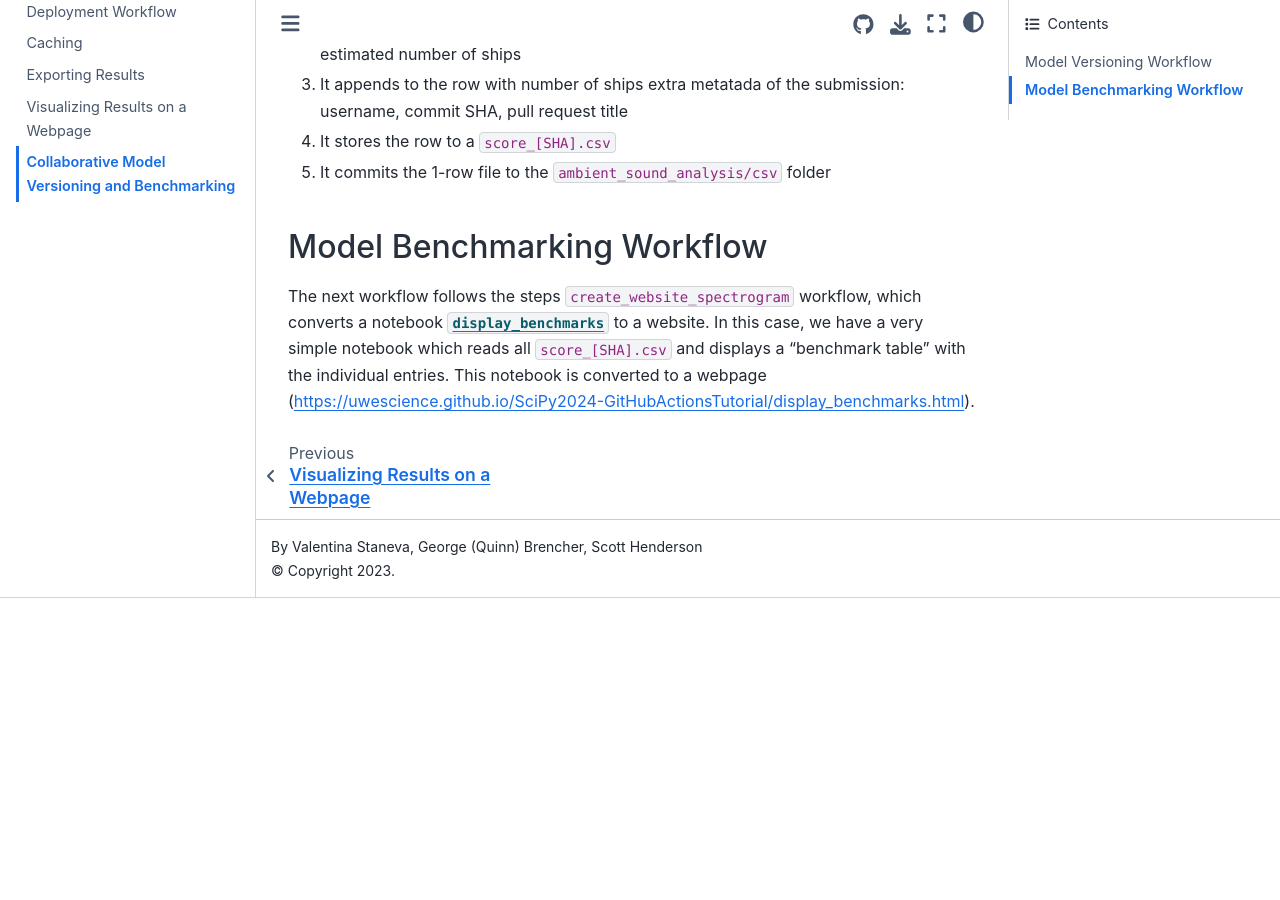
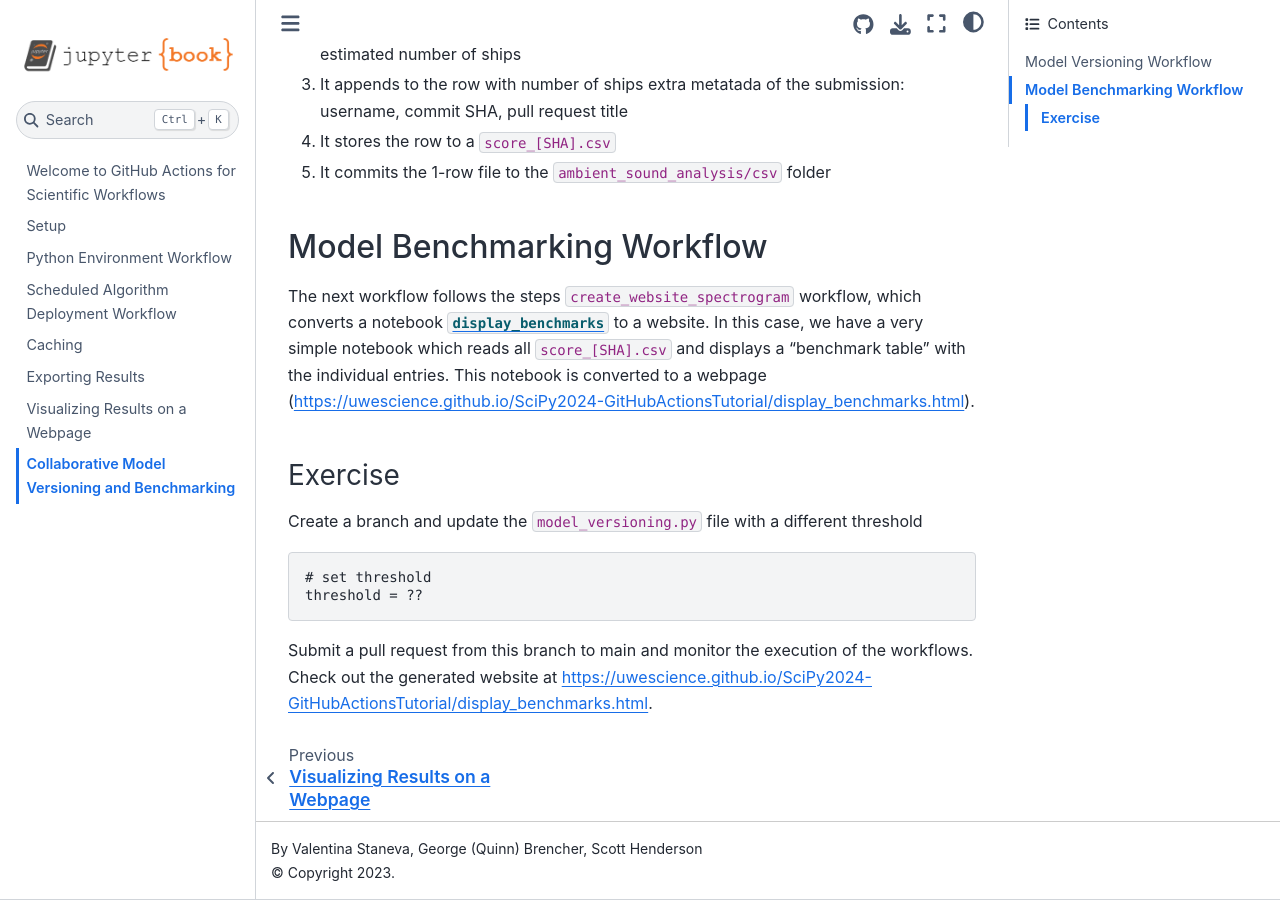
Before and after one commit to uwescience/SciPy2024-GitHubActionsTutorial, a Jupyter Book: the page built from docs/model_benchmarking.md, in a window 1280 px wide and 900 px high, scrolled down 678 px. Built offline with Jupyter Book 1.0.4 settings and Sphinx 7.4.7 and the Sphinx Book theme 1.1.4, drawn with Linux system fonts in a browser that asks for light colours; pages that are not in the unit, such as notebooks, are missing from menus; before the commit the page ends 1276 px from its top, so only the background shows below that.

Commit message:
exercise

````diff
--- a/docs/model_benchmarking.md
+++ b/docs/model_benchmarking.md
@@ -19,3 +19,14 @@
 ## Model Benchmarking Workflow
 
 The next workflow follows the steps `create_website_spectrogram` workflow, which converts a notebook [`display_benchmarks`](https://github.com/uwescience/SciPy2024-GitHubActionsTutorial/blob/main/ambient_sound_analysis/display_benchmarks.ipynb) to a website. In this case, we have a very simple notebook which reads all `score_[SHA].csv` and displays a "benchmark table" with the individual entries. This notebook is converted to a webpage ([https://uwescience.github.io/SciPy2024-GitHubActionsTutorial/display_benchmarks.html](https://uwescience.github.io/SciPy2024-GitHubActionsTutorial/display_benchmarks.html/)).
+
+### Exercise
+
+Create a branch and update the `model_versioning.py` file with a different threshold
+
+```
+# set threshold
+threshold = ??
+```
+
+Submit a pull request from this branch to main and monitor the execution of the workflows. Check out the generated website at [https://uwescience.github.io/SciPy2024-GitHubActionsTutorial/display_benchmarks.html](https://uwescience.github.io/SciPy2024-GitHubActionsTutorial/display_benchmarks.html/).
````
